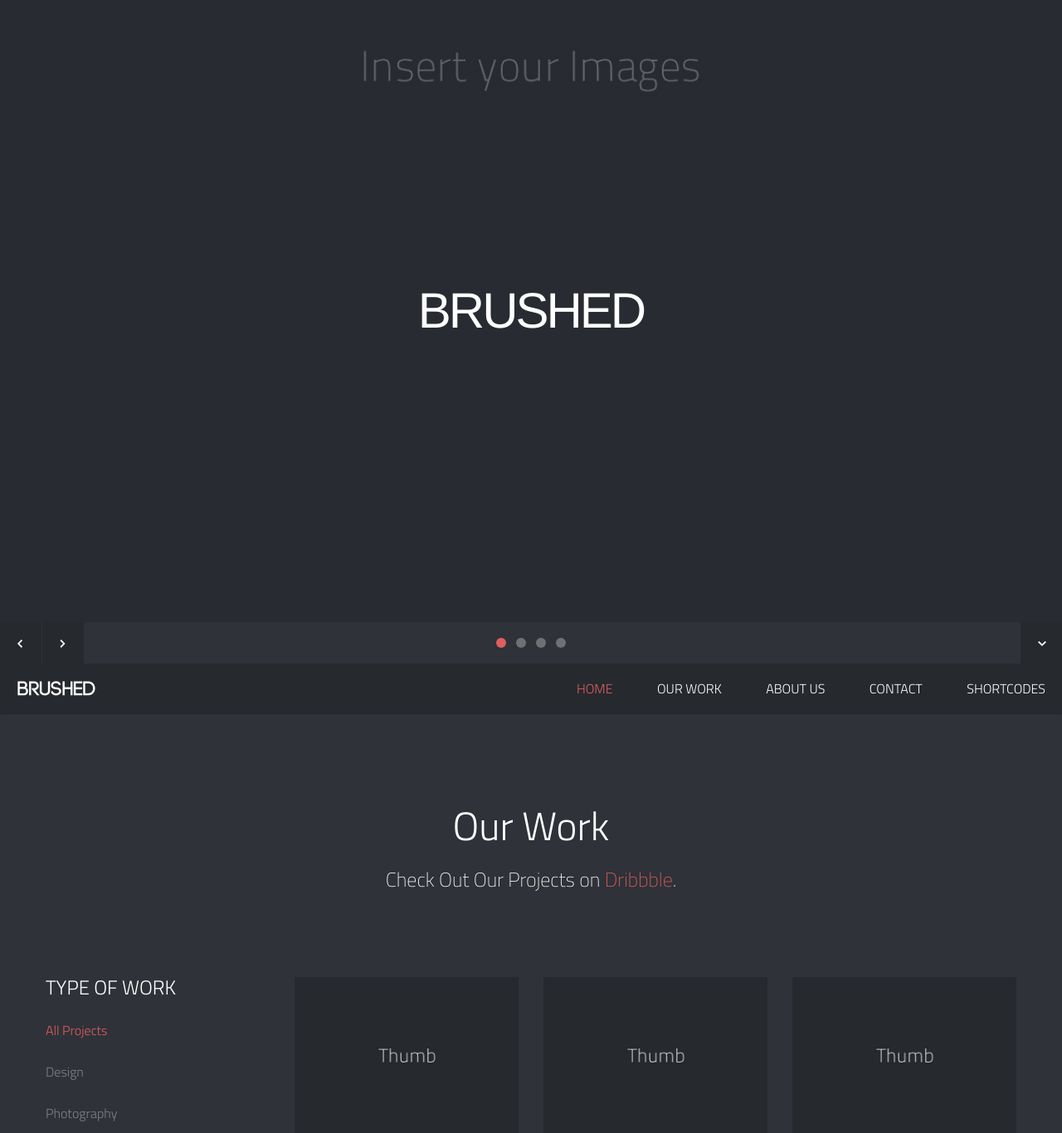
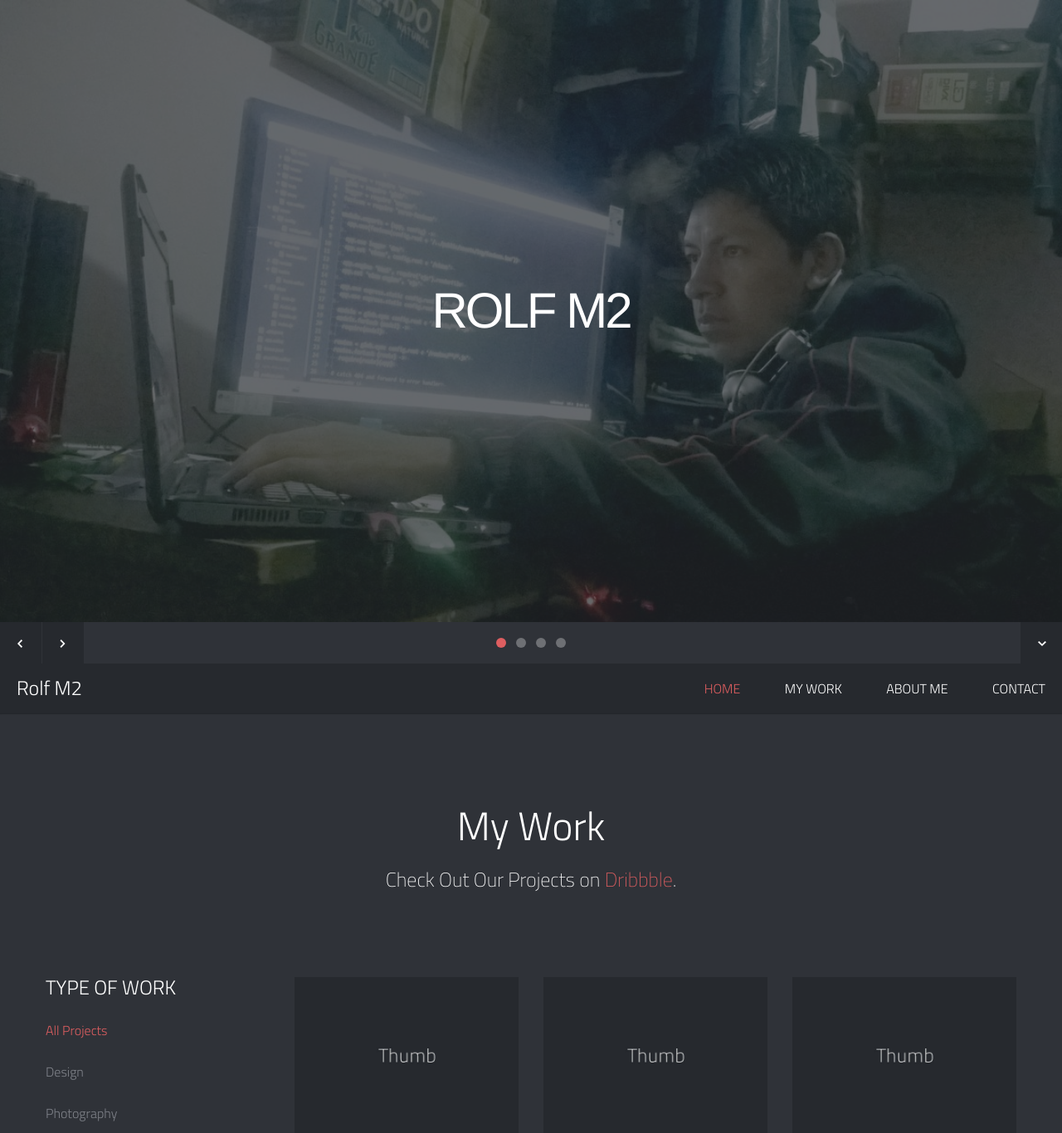
Before and after one commit to wolf-mtwo/rolfm2, a PHP site: page / in a window 1280 px wide. Shown: the top 1366 px of the page at 83% size. Run offline with PHP 8.4, Linux system fonts and the light colour scheme; some libraries are stand-ins or nearby versions.

Commit message:
changed slide images

```diff
--- a/app/include/css/main.css
+++ b/app/include/css/main.css
@@ -503,10 +503,10 @@
 }
 
 header #logo a {
-	background: url(../img/logo.png) no-repeat;
 	width: 96px;
 	height: 30px;
-	text-indent: -9999px;
+	font-size: 1.5em;
+	color: white;
 	display: block;
 	opacity: 1;
 	filter: alpha(opacity=100);
--- a/app/include/js/main.js
+++ b/app/include/js/main.js
@@ -77,10 +77,10 @@
 		thumb_links				:	0,			// Individual thumb links for each slide
 		thumbnail_navigation    :   0,			// Thumbnail navigation
 		slides 					:  	[			// Slideshow Images
-											{image : '/app/include/img/slider-images/image01.jpg', title : '<div class="slide-content">Brushed</div>', thumb : '', url : ''},
-											{image : '/app/include/img/slider-images/image02.jpg', title : '<div class="slide-content">Brushed</div>', thumb : '', url : ''},
-											{image : '/app/include/img/slider-images/image03.jpg', title : '<div class="slide-content">Brushed</div>', thumb : '', url : ''},
-											{image : '/app/include/img/slider-images/image04.jpg', title : '<div class="slide-content">Brushed</div>', thumb : '', url : ''}
+											{image : '/app/include/img/slider-images/image01.jpg', title : '<div class="slide-content">rolf m2</div>', thumb : '', url : ''},
+											{image : '/app/include/img/slider-images/image02.jpg', title : '<div class="slide-content">rolf m2</div>', thumb : '', url : ''},
+											{image : '/app/include/img/slider-images/image03.jpg', title : '<div class="slide-content">rolf m2</div>', thumb : '', url : ''},
+											{image : '/app/include/img/slider-images/image04.jpg', title : '<div class="slide-content">rolf m2</div>', thumb : '', url : ''}
 									],
 
 		// Theme Options
--- a/app/index.html
+++ b/app/index.html
@@ -9,7 +9,7 @@
 <!-- Meta Tags -->
 <meta http-equiv="Content-Type" content="text/html; charset=UTF-8" />
 
-<title>Brushed | Responsive One Page Template</title>
+<title>Rolf's Site</title>
 
 <meta name="description" content="Insert Your Site Description" />
 
@@ -64,7 +64,7 @@
 
 <!-- Analytics -->
 <script type="text/javascript">
-
+/*
   var _gaq = _gaq || [];
   _gaq.push(['_setAccount', 'Insert Your Code']);
   _gaq.push(['_trackPageview']);
@@ -74,7 +74,7 @@
     ga.src = ('https:' == document.location.protocol ? 'https://ssl' : 'http://www') + '.google-analytics.com/ga.js';
     var s = document.getElementsByTagName('script')[0]; s.parentNode.insertBefore(ga, s);
   })();
-
+*/
 </script>
 <!-- End Analytics -->
 
@@ -115,16 +115,16 @@
     	<a id="mobile-nav" class="menu-nav" href="#menu-nav"></a>
 
         <div id="logo">
-        	<a id="goUp" href="#home-slider" title="Brushed | Responsive One Page Template">Brushed Template</a>
+        	<a href="#home-slide1r" title="Rolf's Site">Rolf M2</a>
         </div>
 
         <nav id="menu">
         	<ul id="menu-nav">
             	<li class="current"><a href="#home-slider">Home</a></li>
-                <li><a href="#work">Our Work</a></li>
-                <li><a href="#about">About Us</a></li>
+                <li><a href="#work">My Work</a></li>
+                <li><a href="#about">About Me</a></li>
                 <li><a href="#contact">Contact</a></li>
-				<li><a href="shortcodes.html" class="external">Shortcodes</a></li>
+				<!-- <li><a href="shortcodes.html" class="external">Shortcodes</a></li> -->
             </ul>
         </nav>
 
@@ -139,7 +139,7 @@
         <div class="row">
             <div class="span12">
                 <div class="title-page">
-                    <h2 class="title">Our Work</h2>
+                    <h2 class="title">My Work</h2>
                     <h3 class="title-description">Check Out Our Projects on <a href="#">Dribbble</a>.</h3>
                 </div>
             </div>
@@ -292,7 +292,7 @@
     <div class="row">
         <div class="span12">
             <div class="title-page">
-                <h2 class="title">About Us</h2>
+                <h2 class="title">About Me</h2>
                 <h3 class="title-description">Learn About our Team &amp; Culture.</h3>
             </div>
         </div>
```
Also changed, not shown: app/include/img/slider-images/image01.jpg, app/include/img/slider-images/image02.jpg, app/include/img/slider-images/image03.jpg, app/include/img/slider-images/image04.jpg, 1 other file.
